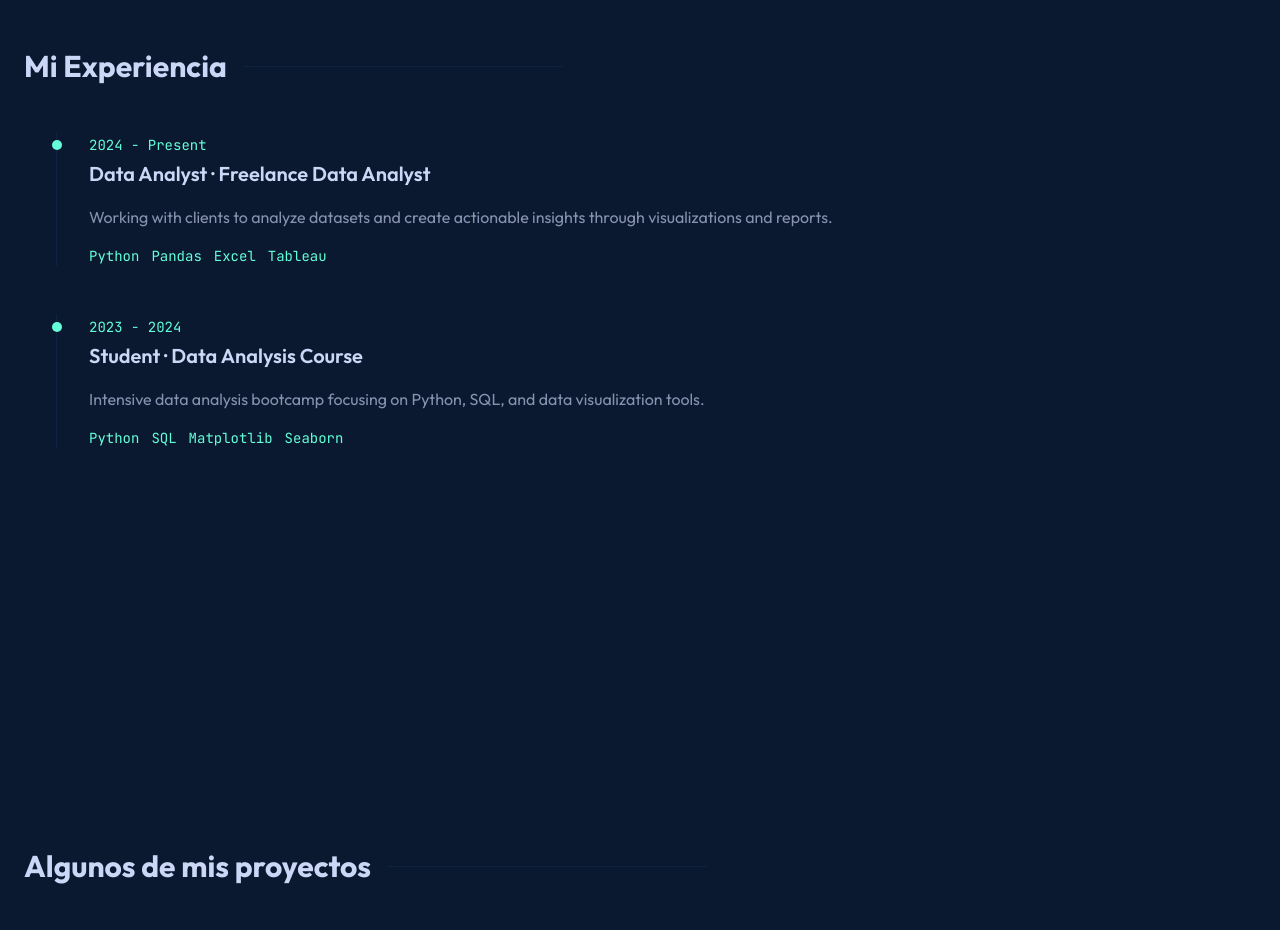
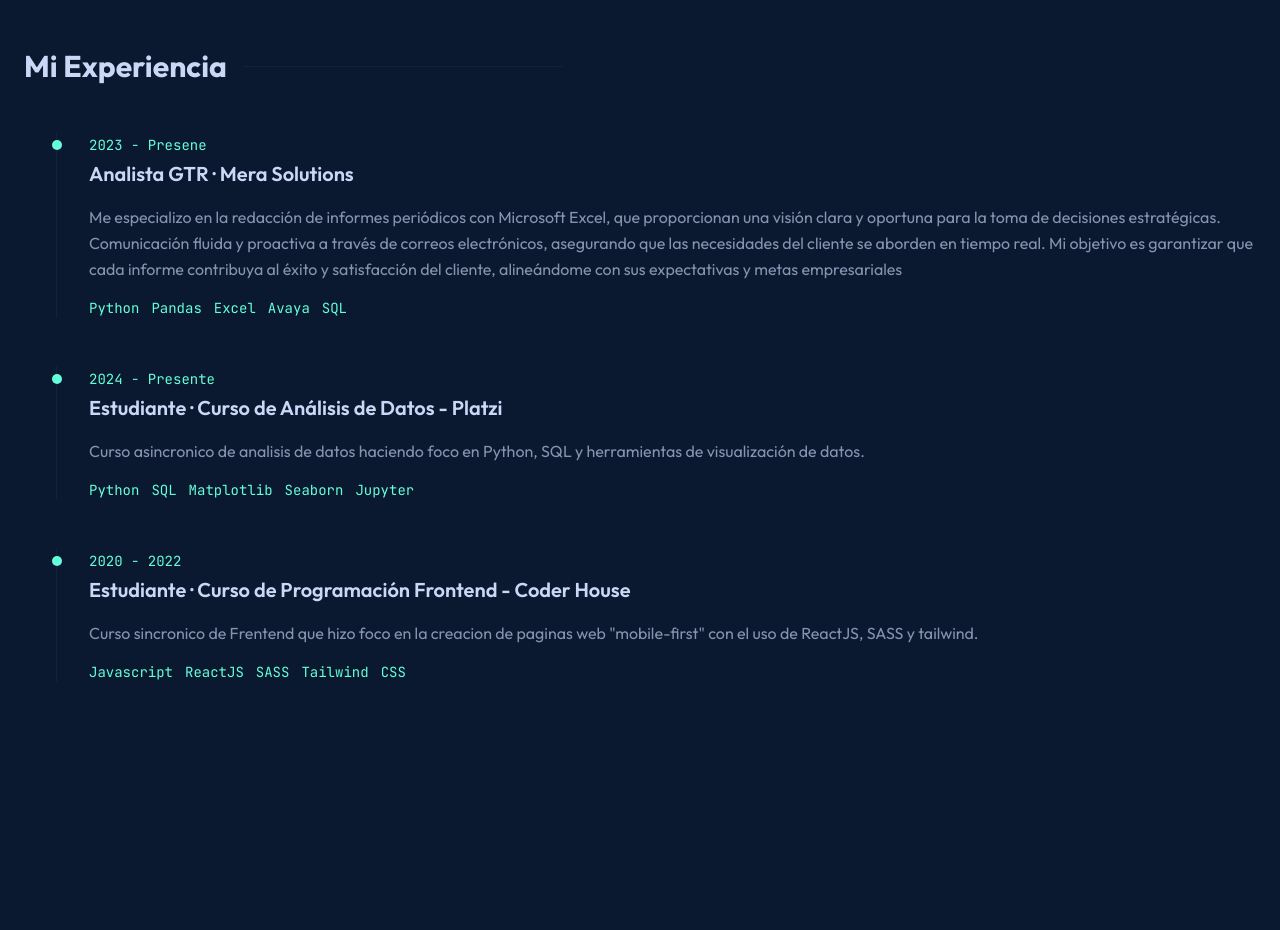
Before and after one commit to Caero-Nahuel/Portfolio-Nahuel-Caero, a React (Vite) app: page / in a window 1280 px wide. Shown: the part 1680-2610 px from the top of the page. Built offline with nearby package versions, Linux system fonts and the light colour scheme.

Commit message:
refactor: actualizando seccion experiencia

```diff
--- a/src/components/Experience.jsx
+++ b/src/components/Experience.jsx
@@ -3,19 +3,27 @@ import AnimatedSection from './AnimatedSection';
 const experiences = [
   {
     id: 1,
-    date: '2024 - Present',
-    company: 'Freelance Data Analyst',
-    role: 'Data Analyst',
-    description: 'Working with clients to analyze datasets and create actionable insights through visualizations and reports.',
-    technologies: ['Python', 'Pandas', 'Excel', 'Tableau'],
+    date: '2023 - Presene',
+    company: 'Mera Solutions',
+    role: 'Analista GTR',
+    description: 'Me especializo en la redacción de informes periódicos con Microsoft Excel, que proporcionan una visión clara y oportuna para la toma de decisiones estratégicas. Comunicación fluida y proactiva a través de correos electrónicos, asegurando que las necesidades del cliente se aborden en tiempo real. Mi objetivo es garantizar que cada informe contribuya al éxito y satisfacción del cliente, alineándome con sus expectativas y metas empresariales',
+    technologies: ['Python', 'Pandas', 'Excel', 'Avaya', 'SQL'],
   },
   {
     id: 2,
-    date: '2023 - 2024',
-    company: 'Data Analysis Course',
-    role: 'Student',
-    description: 'Intensive data analysis bootcamp focusing on Python, SQL, and data visualization tools.',
-    technologies: ['Python', 'SQL', 'Matplotlib', 'Seaborn'],
+    date: '2024 - Presente',
+    company: 'Curso de Análisis de Datos - Platzi',
+    role: 'Estudiante',
+    description: 'Curso asincronico de analisis de datos haciendo foco en Python, SQL y herramientas de visualización de datos.',
+    technologies: ['Python', 'SQL', 'Matplotlib', 'Seaborn', 'Jupyter'],
+  },
+  {
+    id: 3,
+    date: '2020 - 2022',
+    company: 'Curso de Programación Frontend - Coder House',
+    role: 'Estudiante',
+    description: 'Curso sincronico de Frentend que hizo foco en la creacion de paginas web "mobile-first" con el uso de ReactJS, SASS y tailwind.',
+    technologies: ['Javascript', 'ReactJS', 'SASS', 'Tailwind', 'CSS'],
   },
 ];
 
```
Also changed, not shown: 5 other files (tests, documents, lock files or other folders).
